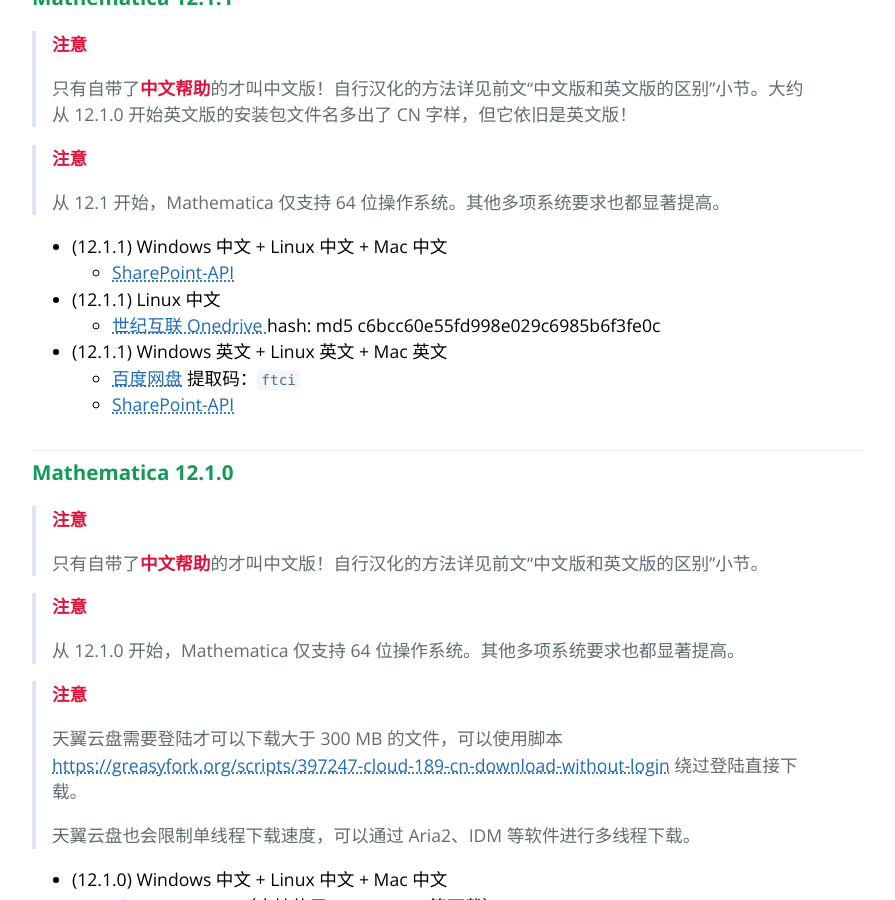
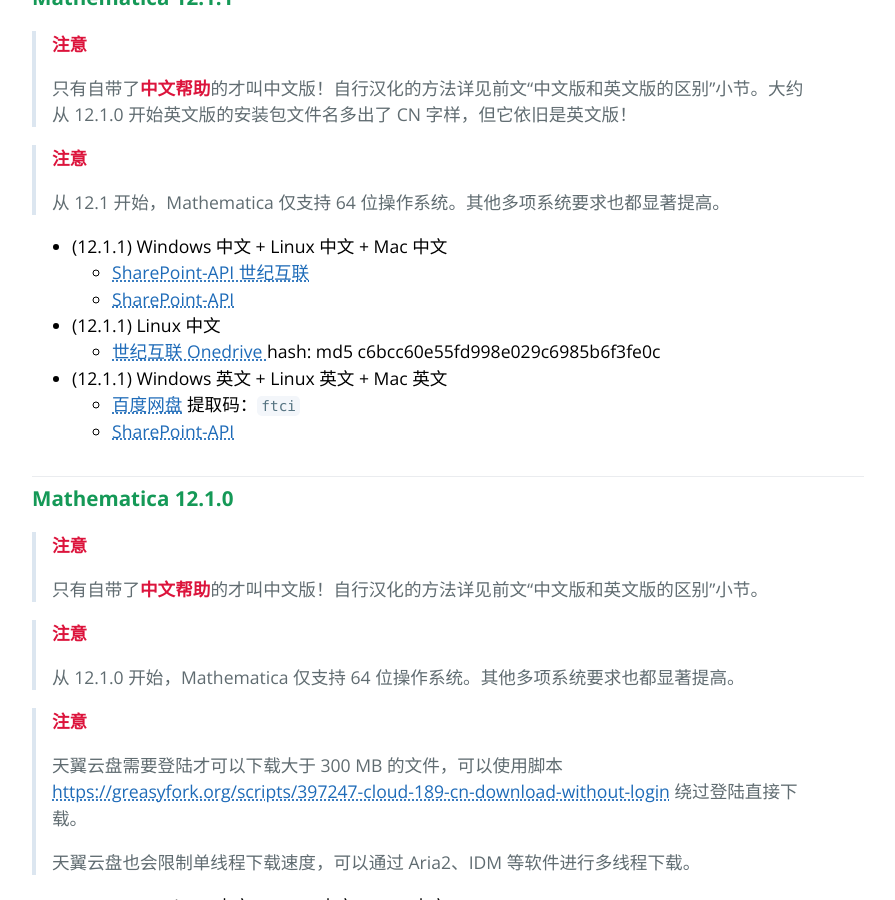
Before and after one commit to TieBaMma/InstallTutorial, a Jekyll site: the page built from index.md, in a window 1280 px wide and 900 px high, scrolled down 6300 px. Shown: the whole window, without its empty margins (192-1087 px from the left). Built offline with Jekyll 4.4.1, drawn with Linux system fonts in a browser that asks for light colours.

Commit message:
恢复 SharePoint-API 世纪互联

```diff
--- a/index.md
+++ b/index.md
@@ -236,6 +236,7 @@
 > 从 12.1 开始，Mathematica 仅支持 64 位操作系统。其他多项系统要求也都显著提高。
 
 * (12.1.1) Windows 中文 + Linux 中文 + Mac 中文
+  * [SharePoint-API 世纪互联](https://mmamirror.herokuapp.com/vianet/Mathematica/12.1.1.0/)
   * [SharePoint-API](https://mmamirror.herokuapp.com/share/Mathematica/12.1.1.0/CN/)
 
 * (12.1.1) Linux 中文
```
